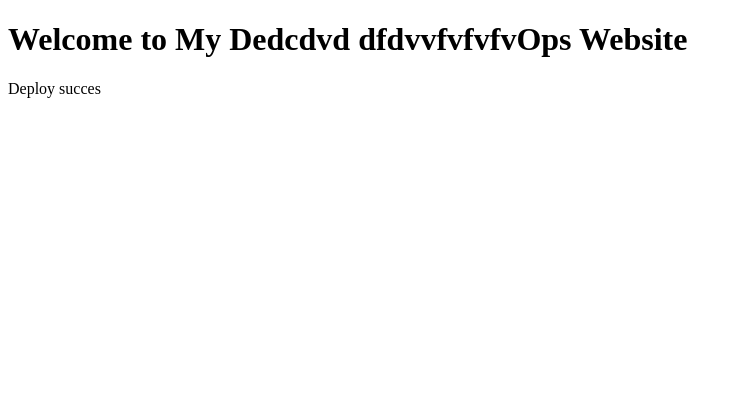
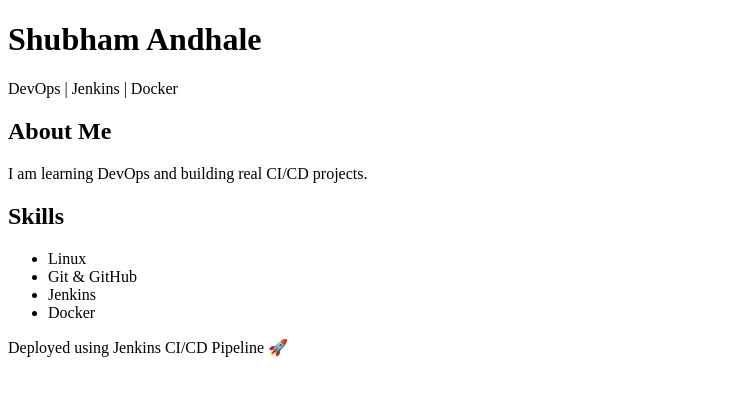
Before and after one commit to Shubham8698-8/jenkins-docker-cicd-website, a plain HTML site: page index.html in a window 1280 px wide. Shown: the whole page, without its empty margins (0-742 px from the left). Drawn offline with Linux system fonts and the light colour scheme.

Commit message:
Update index.html

```diff
--- a/index.html
+++ b/index.html
@@ -1,10 +1,35 @@
- <!DOCTYPE html>
-<html>
+<!DOCTYPE html>
+<html lang="en">
 <head>
-  <title>DevOps CI/CD Project</title>
+  <meta charset="UTF-8">
+  <title>My DevOps Portfolio</title>
+  <link rel="stylesheet" href="style.css">
 </head>
 <body>
-  <h1>Welcome to My Dedcdvd dfdvvfvfvfvOps Website</h1>
-  <p>Deploy succes</p>
+
+  <header>
+    <h1>Shubham Andhale</h1>
+    <p>DevOps | Jenkins | Docker</p>
+  </header>
+
+  <section class="about">
+    <h2>About Me</h2>
+    <p>I am learning DevOps and building real CI/CD projects.</p>
+  </section>
+
+  <section class="skills">
+    <h2>Skills</h2>
+    <ul>
+      <li>Linux</li>
+      <li>Git & GitHub</li>
+      <li>Jenkins</li>
+      <li>Docker</li>
+    </ul>
+  </section>
+
+  <footer>
+    <p>Deployed using Jenkins CI/CD Pipeline 🚀</p>
+  </footer>
+
 </body>
 </html>
```
